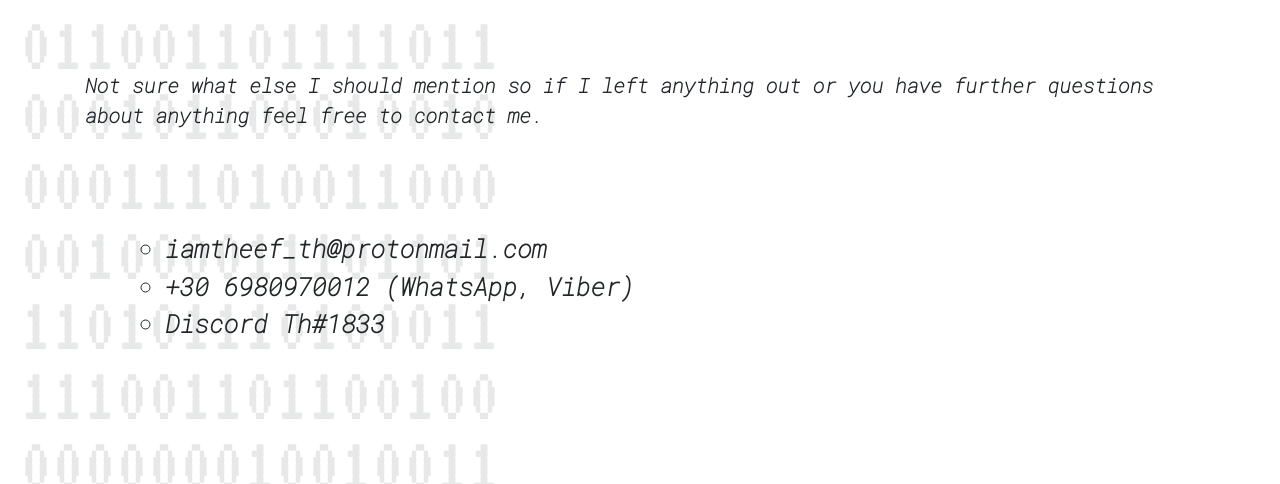
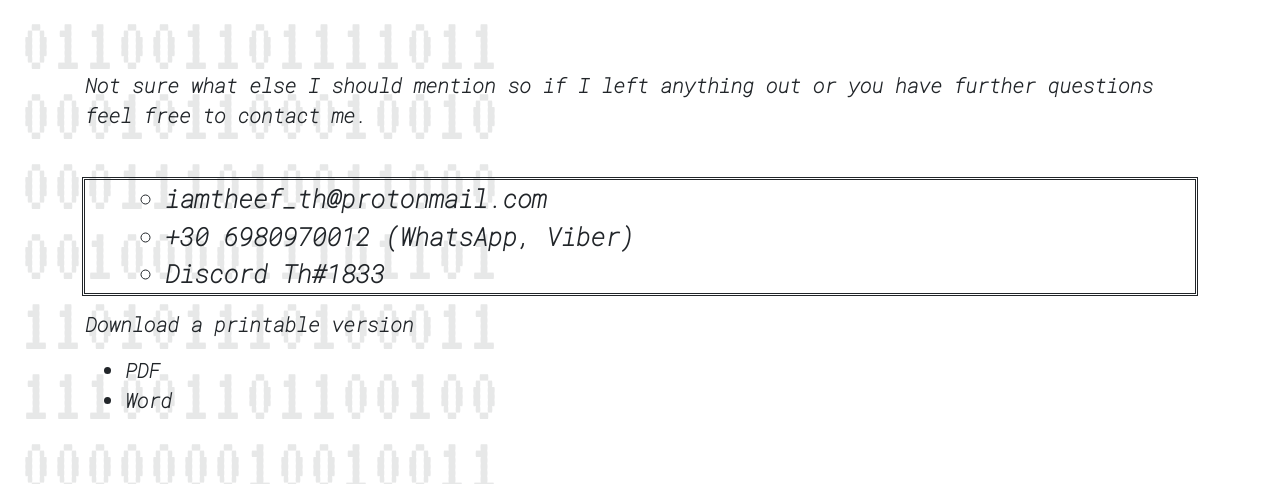
Before and after one commit to iamtheef/portfolio, a React (Create React App) app: page /contact in a window 1280 px wide. Shown: the part 138-622 px from the top of the page. Built offline with nearby package versions, Linux system fonts and the light colour scheme.

Commit message:
finishing

```diff
--- a/package.json
+++ b/package.json
@@ -1,4 +1,5 @@
 {
+  "homepage": "http://iamtheef.github.io/portofolio",
   "name": "portofolio",
   "version": "0.1.0",
   "private": true,
@@ -22,7 +23,9 @@
     "start": "react-scripts start",
     "build": "react-scripts build",
     "test": "react-scripts test",
-    "eject": "react-scripts eject"
+    "eject": "react-scripts eject",
+    "predeploy": "npm run build",
+    "deploy": "gh-pages -d build"
   },
   "eslintConfig": {
     "extends": "react-app"
--- a/src/Components/AboutMe.tsx
+++ b/src/Components/AboutMe.tsx
@@ -33,7 +33,11 @@ const About: React.FC = () => {
             </li>
           </ul>
         </div>
-        <img src={CVpic} className="col-2" alt="the ugly guy" />
+        <img
+          src={CVpic}
+          className="col-2 d-lg-block d-none"
+          alt="the ugly guy"
+        />
       </div>
 
       <div className="row" style={{ marginTop: "5rem" }}>
@@ -54,8 +58,8 @@ const About: React.FC = () => {
               ) : (
                 <p>
                   I 've given myself several tasks for the last two years and
-                  all of them have been succesfully completed. I have no formal
-                  work exprerience but I am willing to try out new things,
+                  all of them have been successfully completed. I have no formal
+                  work experience but I am willing to try out new things,
                   contribute to team work and always to expand my knowledge and
                   skills for as much as I can. I am interested in the AI sector
                   and I plan to engage as soon as possible.
--- a/src/Components/Contact.tsx
+++ b/src/Components/Contact.tsx
@@ -17,23 +17,27 @@ const Contact: React.FC = () => {
             ) : (
               <p>
                 Not sure what else I should mention so if I left anything out or
-                you have further questions about anything feel free to contact
-                me.
+                you have further questions feel free to contact me.
               </p>
             )}
 
-            <ul
-              style={{
-                marginTop: "100px",
-                fontWeight: "bold",
-                fontSize: "25px",
-              }}
-            >
+            <div className="contact-list">
               <ul>
-                <li>iamtheef_th@protonmail.com</li>
-                <li>+30 6980970012 (WhatsApp, Viber)</li>
-                <li>Discord Th#1833</li>
+                <ul>
+                  <li>iamtheef_th@protonmail.com</li>
+                  <li>+30 6980970012 (WhatsApp, Viber)</li>
+                  <li>Discord Th#1833</li>
+                </ul>
               </ul>
+            </div>
+            <p>
+              {isGreek()
+                ? "Κατεβάστε μία έντυπη έκδοση"
+                : "Download a printable version"}
+            </p>
+            <ul>
+              <li>PDF</li>
+              <li style={{ marginBottom: "120px" }}>Word</li>
             </ul>
           </div>
         </div>
--- a/src/Components/Footer.tsx
+++ b/src/Components/Footer.tsx
@@ -19,6 +19,7 @@ const Footer: React.FC = () => {
           <div className="col">
             <a href="https://github.com/iamtheef">
               <img
+                title="iamtheef"
                 alt="github icon"
                 src={github}
                 className="footer-icon mr-4"
@@ -27,6 +28,7 @@ const Footer: React.FC = () => {
 
             <a href="#/">
               <img
+                title="Th#1833"
                 alt="discord icon"
                 src={discord}
                 className="footer-icon mr-4"
--- a/src/index.css
+++ b/src/index.css
@@ -103,9 +103,11 @@ a {
 
 .footer {
   background-color: black;
+  bottom: 0;
   position: fixed;
-  bottom: 0;
   width: 100%;
+  margin-bottom: unset;
+  padding-bottom: unset;
 }
 .footer-background {
   width: 100%;
@@ -123,3 +125,11 @@ a {
   width: 70px;
   height: 70px;
 }
+
+.contact-list {
+  outline-style: double;
+  margin-top: 50px;
+  margin-bottom: 10px;
+  font-weight: bold;
+  font-size: 25px;
+}
```
